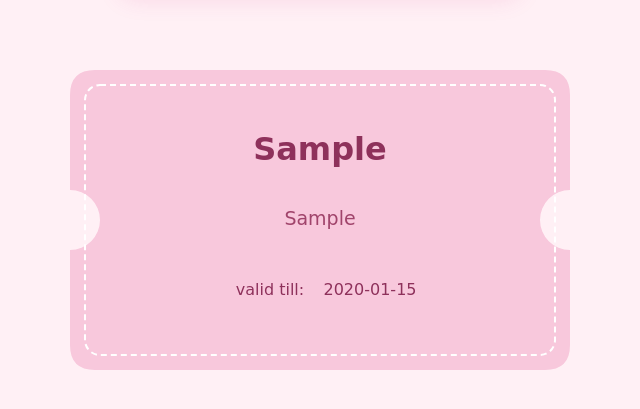
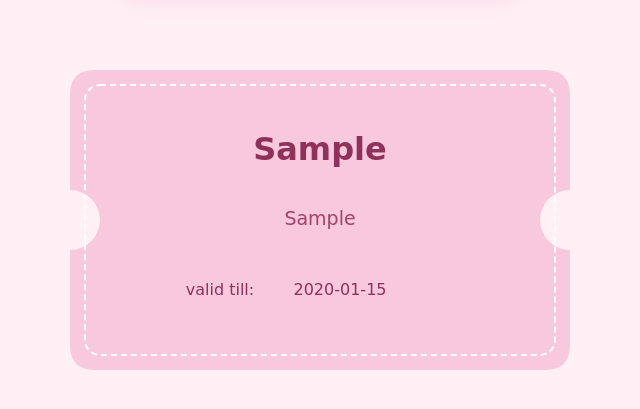
Before and after one commit to niajmahmud/Coupon-Generator-, a plain HTML site: page index.html in a window 1280 px wide. Both pictures are taken after typing "Sample", "Sample", "2020-01-15" into the empty fields and a click on the button "generate". Shown: the part 505-914 px from the top of the page, without its empty margins (320-960 px from the left). Drawn offline with Linux system fonts and the light colour scheme.

Commit message:
Update index.html

```diff
--- a/index.html
+++ b/index.html
@@ -74,8 +74,8 @@
             <text id="couponDescription" class="coupon-description" x="250" y="155">description</text>
 
             <!-- Validity -->
-                   <text id="couponValidity" class="coupon-validity" x="300" y="225"></text>
-            <text id="couponValidity" class="coupon-validity" x="200" y="225">valid till: </text>
+                <text id="couponValidity" class="coupon-validity" x="270" y="225"></text>
+            <text id="couponValidity" class="coupon-validity" x="150" y="225">valid till: </text>
 
         </svg>
 
```
